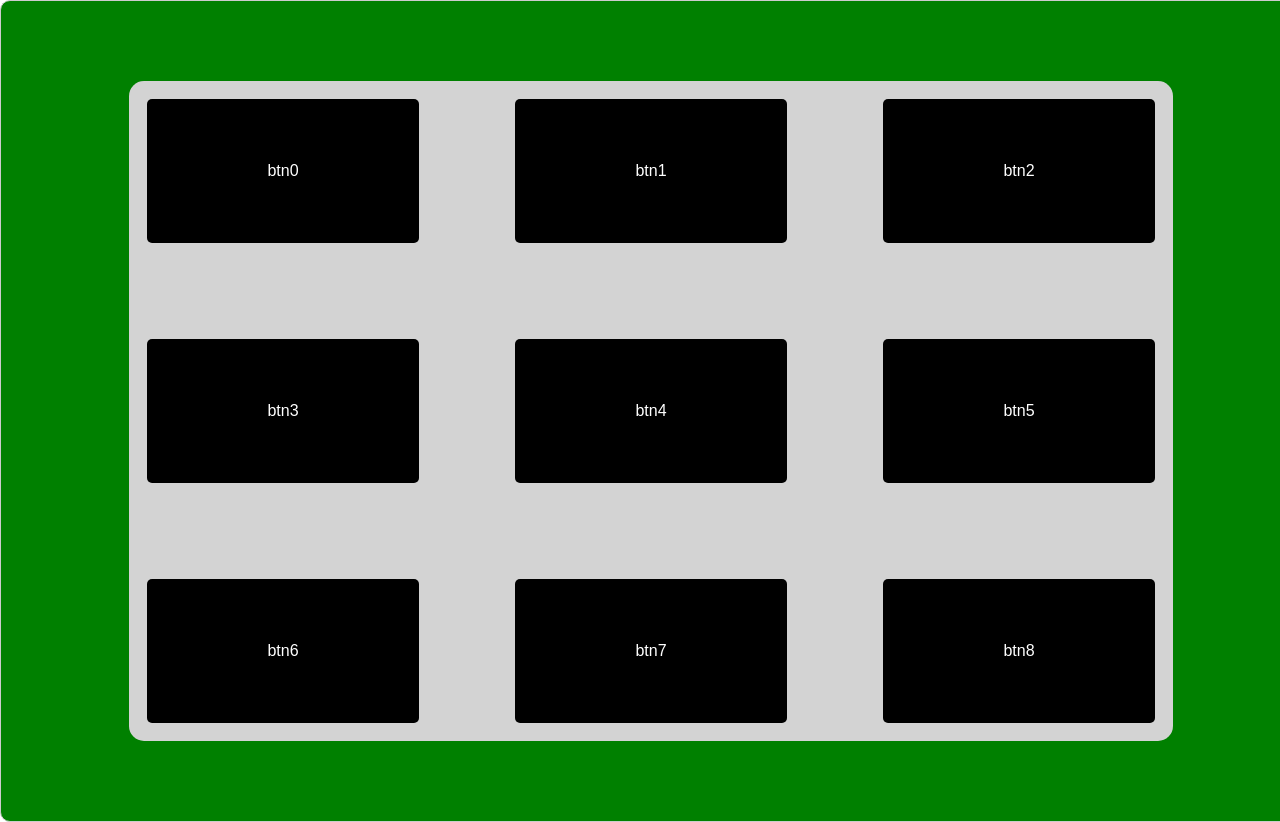
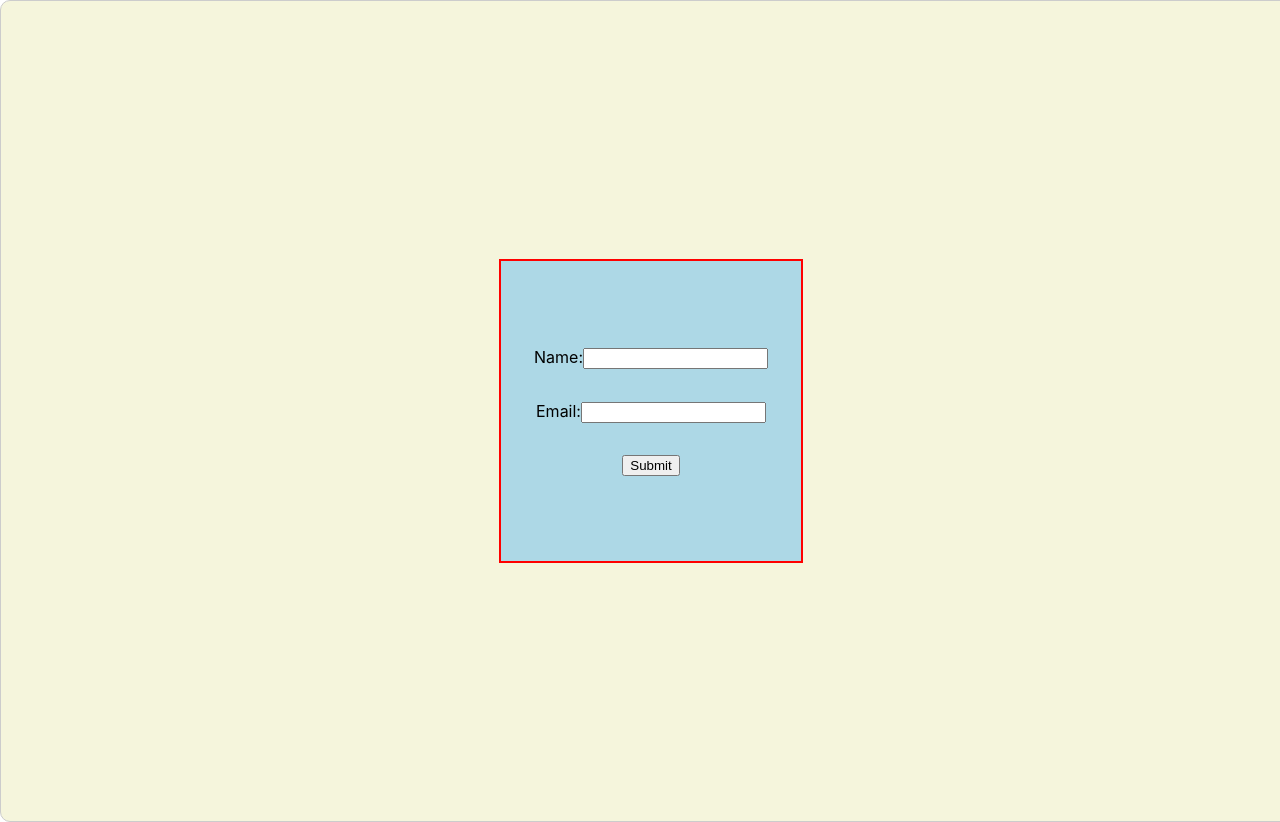
Before and after one commit to Sukriti-Bhatia-Zs/react-training, a React (Create React App) app in the folder react-practice copy/trycontextapi/: page / in a window 1280 px wide. Shown: the top 822 px of the page. Built offline with nearby package versions, Linux system fonts and the light colour scheme.

Commit message:
Saving changes before switching branches

```diff
--- a/react-practice copy/trycontextapi/src/App.js
+++ b/react-practice copy/trycontextapi/src/App.js
@@ -1,14 +1,22 @@
-
+import './index.css'
 import './App.css';
 import Themecontextprovider from './Components/Themecontextprovider';
 import Buttons4 from './Buttons/Buttons4';
+import CustomHookUseIsMounted from './Customhooks/CustomHookUseIsMounted';
+import CustomHookUseWindowSize from './Customhooks/CustomHookUseWindowSize';
+import CustomHookUseCompSize from './Customhooks/CustomHookUseCompSize'
+import FormValidation from './Form/FormValidation';
 
 
 function App() {
   return (
     <div>
       {/* <Themecontextprovider/> */}
-      <Buttons4/>
+      {/* <Buttons4/> */}
+      {/* <CustomHookUseIsMounted/> */}
+      {/* <CustomHookUseWindowSize/> */}
+      {/* <CustomHookUseCompSize/> */}
+      <FormValidation/>
     </div>
   );
 }
--- a/react-practice copy/trycontextapi/src/Buttons/Buttonscss.css
+++ b/react-practice copy/trycontextapi/src/Buttons/Buttonscss.css
@@ -35,3 +35,27 @@
     transition: background-color 0.3s ease, transform 0.2s ease;
     margin: .5rem;
 }
+
+.content{
+  display:flex;
+  justify-content: center;
+  align-items: center;
+  flex-direction: column;
+  gap:2rem;
+  background-color: lightblue;
+  height: 300px;
+  width:300px;
+  border:2px solid red;
+}
+
+.mainbody{
+  display: flex;
+  justify-content: center;
+  align-items: center;
+  background-color: beige;
+  border: 1px solid #ccc;
+  border-radius: 10px;
+  padding: 10px;
+  width: 100vw;
+  height: 100vh;
+}
--- /dev/null
+++ b/react-practice copy/trycontextapi/src/Customhooks/CustomHookUseCompSize.jsx
@@ -0,0 +1,28 @@
+import React from "react"
+import useCompSize from "./useCompSize";
+import { useState } from "react";
+
+
+
+const CustomHookUseCompSize=()=>{
+
+    const {compsize}=useCompSize();
+
+    return (
+        <div className="mainbody">
+
+            <div className="content">
+                <div >
+                   Window width {compsize.width} px
+                </div>
+                <div>
+                    Window height {compsize.height} px
+                </div>
+            </div>
+
+        </div>
+    )
+
+}
+
+export default CustomHookUseCompSize
--- /dev/null
+++ b/react-practice copy/trycontextapi/src/Customhooks/CustomHookUseIsMounted.jsx
@@ -0,0 +1,35 @@
+import React, { useState,useEffect } from "react";
+import useIsMounted from "./useIsMounted";
+
+const CustomHookUseIsMounted=()=>{
+
+    const {ismount}=useIsMounted();
+
+    const [message,setMessage]=useState("");
+
+    useEffect(()=>{
+        if(ismount){
+            setTimeout(()=>{
+                setMessage("Component Mounted")
+            },4000)
+        }
+    })
+
+    return (
+        <div className="mainbody">
+
+            {
+                message && (
+                    <div>{message}</div>
+                )
+            }
+
+        </div>
+    )
+
+
+
+
+}
+
+export default CustomHookUseIsMounted
--- /dev/null
+++ b/react-practice copy/trycontextapi/src/Customhooks/CustomHookUseWindowSize.jsx
@@ -0,0 +1,27 @@
+import React from "react"
+import useWindowSize from "./useWindowSize"
+
+
+
+const CustomHookUseWindowSize=()=>{
+
+    const {windowsize}=useWindowSize();
+
+    return (
+        <div className="mainbody">
+
+            <div className="content">
+                <div >
+                   Window width {windowsize.width} px
+                </div>
+                <div>
+                    Window height {windowsize.height} px
+                </div>
+            </div>
+
+        </div>
+    )
+
+}
+
+export default CustomHookUseWindowSize
--- /dev/null
+++ b/react-practice copy/trycontextapi/src/Customhooks/useCompSize.jsx
@@ -0,0 +1,30 @@
+import React, { useEffect,useState } from "react";
+
+const useCompSize=(ref)=>{
+
+    const [compsize,setCompSize]=useState({
+        width:0,
+        height:0
+    })
+
+    useEffect(()=>{
+
+        const changesize=()=>{
+            if(ref.current){
+                setCompSize(prev=>({...prev,width:ref.current.offsetwidth,height:ref.current.offsetheight}))
+            }
+        }
+
+        const resizeObserver = new ResizeObserver(changesize);
+
+        if(ref.current){
+            resizeObserver.observer(ref.current)
+        }
+
+    },[ref.current])
+
+    return {compsize}
+
+}
+
+export default useCompSize
--- /dev/null
+++ b/react-practice copy/trycontextapi/src/Customhooks/useIsMounted.jsx
@@ -0,0 +1,18 @@
+import React from "react";
+import { useState ,useEffect} from "react";
+
+const useIsMounted=()=>{
+
+    const [ismount,setIsmount]=useState(false)
+
+    useEffect(()=>{
+        setIsmount(true);
+    },[])
+
+    console.log(ismount)
+
+    return {ismount}
+
+}
+
+export default useIsMounted
--- /dev/null
+++ b/react-practice copy/trycontextapi/src/Customhooks/useWindowSize.jsx
@@ -0,0 +1,26 @@
+import React, { useState,useEffect } from "react";
+
+const useWindowSize=()=>{
+
+    const [windowsize,setWindowSize]=useState({
+        width:window.innerWidth,
+        height:window.innerHeight
+    })
+
+    const onrezise=()=>{
+        window.addEventListener("resize",()=>{
+            setWindowSize(prev=>({...prev,width:window.innerWidth,height:window.innerHeight}))
+        })
+    }
+
+    useEffect(()=>{
+        onrezise();
+    })
+
+    return {windowsize}
+
+
+
+}
+
+export default useWindowSize
--- /dev/null
+++ b/react-practice copy/trycontextapi/src/Form/FormValidation.jsx
@@ -0,0 +1,106 @@
+import React, { useState } from 'react';
+
+const FormValidation = () => {
+  const [formData, setFormData] = useState({
+    name: '',
+    email: '',
+  });
+
+  const [errors, setErrors] = useState({
+    name: '',
+    email: '',
+  });
+
+
+  const handleChange = (e) => {
+    const { name, value } = e.target;
+    setFormData({
+      ...formData,
+      [name]: value,
+    });
+  };
+
+
+  const validateform = () => {
+    const newErrors = {
+      name: '',
+      email: '',
+    };
+
+    let isValid = true;
+
+
+    if (!formData.name) {
+      newErrors.name = 'Name is required';
+      isValid = false;
+    } else if (!/^[A-Za-z]+$/.test(formData.name)) {
+      newErrors.name = 'Name must contain only alphabets';
+      isValid = false;
+    }
+
+
+    if (!formData.email) {
+      newErrors.email = 'Email is required';
+      isValid = false;
+    } else if (!/\S+@\S+\.\S+/.test(formData.email)) {
+      newErrors.email = 'Email is invalid';
+      isValid = false;
+    }
+
+    setErrors(newErrors);
+
+    return isValid;
+  };
+
+
+  const handleSubmit = (e) => {
+    e.preventDefault();
+
+    // Validate the form
+    if (validateform()) {
+      console.log('Form submitted:', formData);
+      // Reset form data and errors
+      setFormData({ name: '', email: '' });
+      setErrors({ name: '', email: '' });
+    }
+  };
+
+  return (
+    <div className='mainbody'>
+      <form onSubmit={handleSubmit} className='content'>
+
+        <div>
+          <label htmlFor="name">Name:</label>
+          <input
+            type="text"
+            id="name"
+            name="name"
+            value={formData.name}
+            onChange={handleChange}
+            required
+          />
+          {errors.name && <p style={{ color: 'black' }}>{errors.name}</p>}
+        </div>
+
+
+        <div>
+          <label htmlFor="email">Email:</label>
+          <input
+            type="email"
+            id="email"
+            name="email"
+            value={formData.email}
+            onChange={handleChange}
+            required
+          />
+          {errors.email && <p style={{ color: 'black' }}>{errors.email}</p>}
+        </div>
+
+
+        <button type="submit">Submit</button>
+      </form>
+    </div>
+  );
+};
+
+export default FormValidation;
--- a/react-practice copy/trycontextapi/src/index.js
+++ b/react-practice copy/trycontextapi/src/index.js
@@ -5,7 +5,7 @@ import App from './App';
 
 const root = ReactDOM.createRoot(document.getElementById('root'));
 root.render(
-  <React.StrictMode>
+  <>
     <App />
-  </React.StrictMode>
+  </>
 );
```
